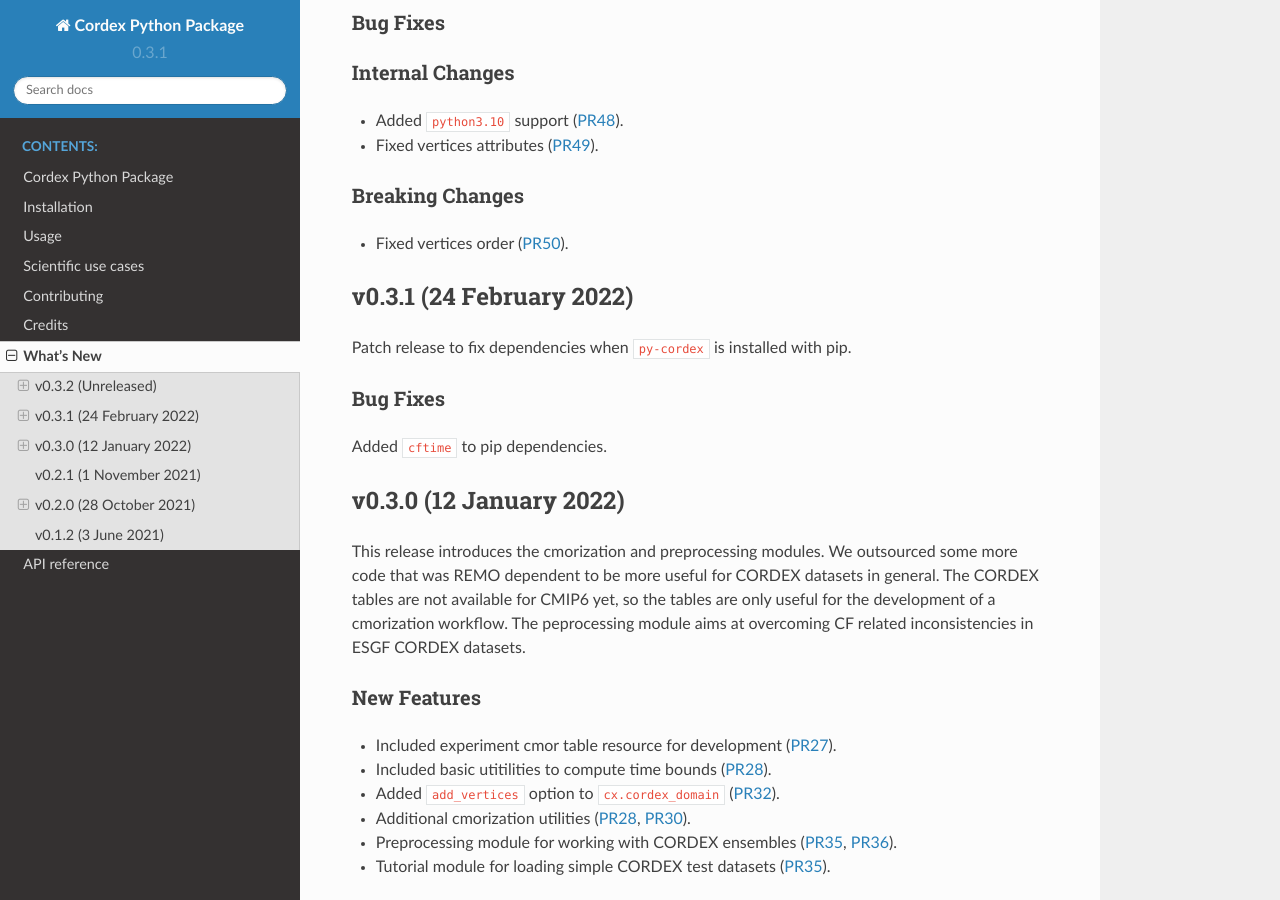
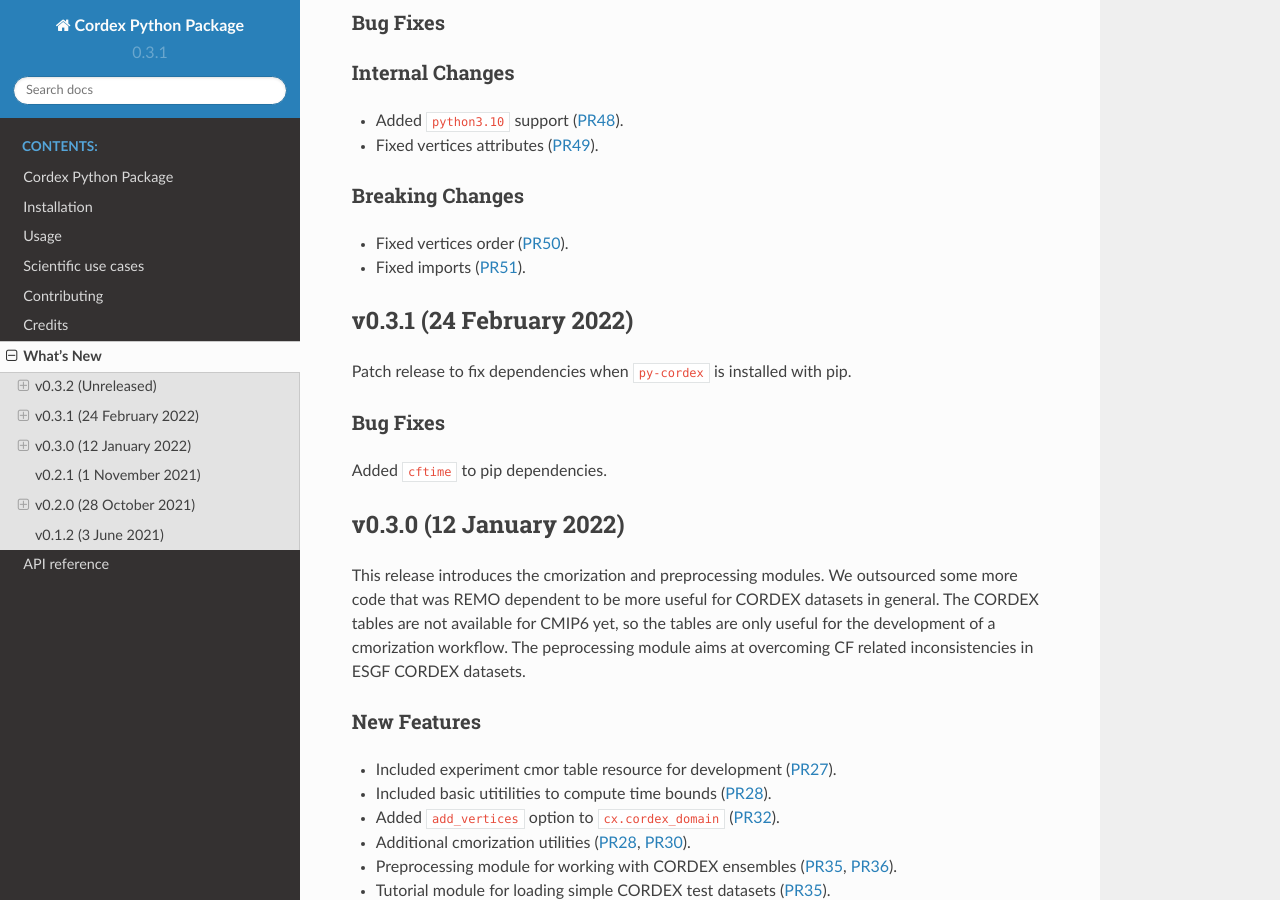
Before and after one commit to euro-cordex/py-cordex, a Sphinx documentation site: the page built from docs/whats_new.rst, in a window 1280 px wide and 900 px high, scrolled down 381 px. Built offline with Sphinx 7.4.7 and the Read the Docs theme 2.0.0, drawn with Linux system fonts in a browser that asks for light colours; pages that are not in the unit, such as notebooks, are missing from menus; the version number is read from the project's files by our own code.

Commit message:
fixed imports (#51)
* fixed imports

* Update whats_new.rst

```diff
--- a/cordex/__init__.py
+++ b/cordex/__init__.py
@@ -11,7 +11,7 @@
 #    del get_distribution, DistributionNotFound
 
 
-from . import core, regions, cmor, preprocessing
+from . import core, regions#, cmor, preprocessing
 from .core.domain import (
     cordex_domain,
     create_dataset,
--- a/docs/whats_new.rst
+++ b/docs/whats_new.rst
@@ -27,6 +27,7 @@ Breaking Changes
 ~~~~~~~~~~~~~~~~
 
 - Fixed vertices order (:pull:`50`).
+- Fixed imports (:pull:`51`).
 
 
 v0.3.1 (24 February 2022)
```
Also changed, not shown: 1 other file.
